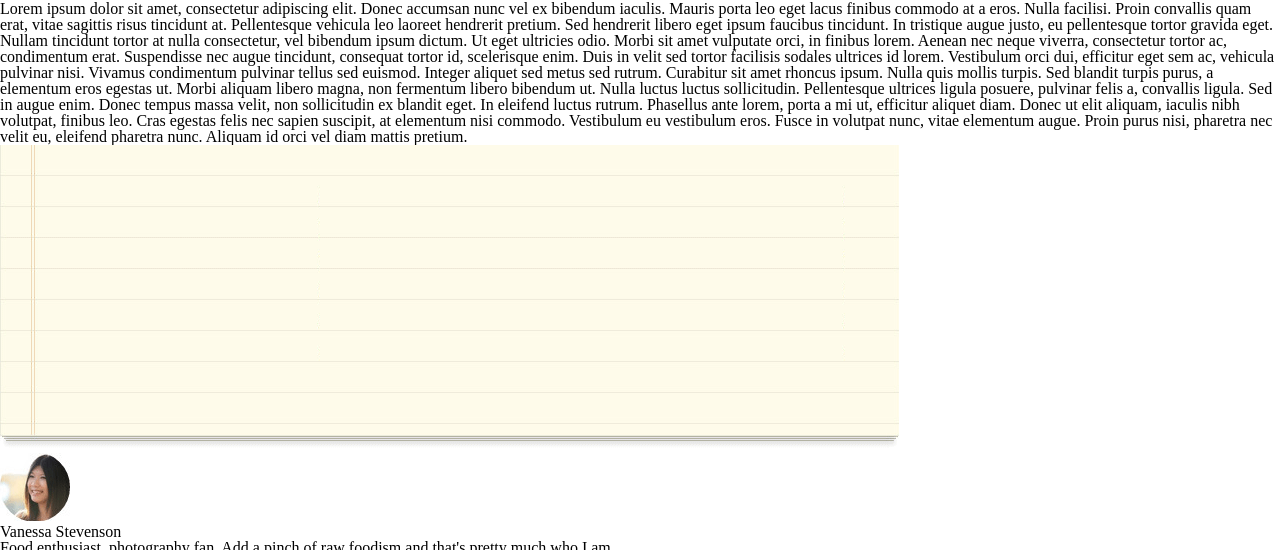
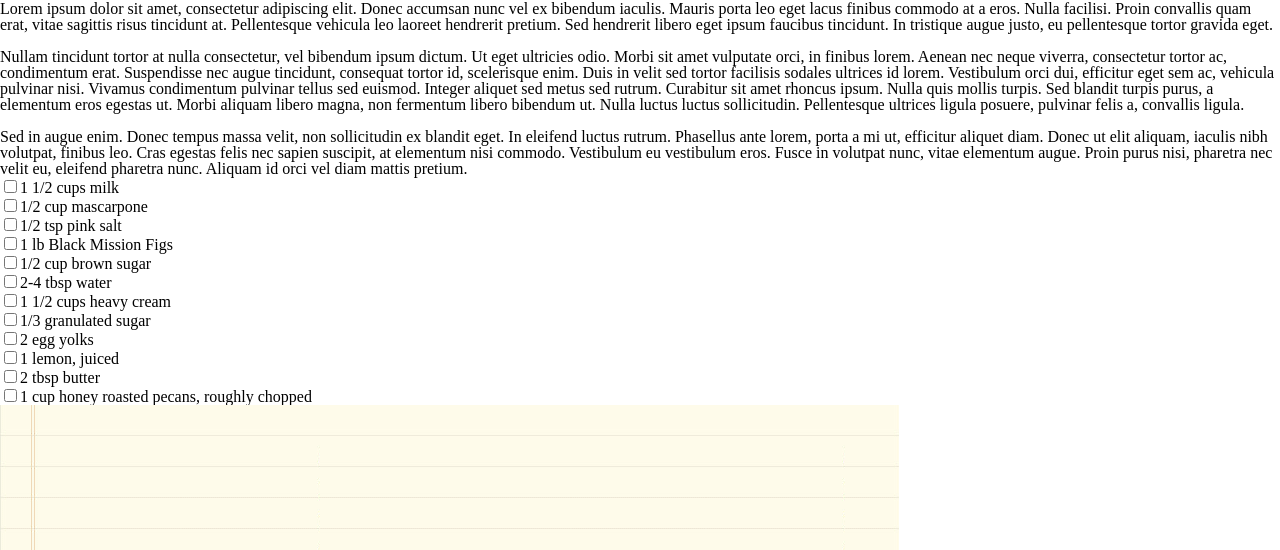
Before and after one commit to Trey64/choco-pizza, a plain HTML site: page index.html in a window 1280 px wide. Shown: the part 949-1499 px from the top of the page. Drawn offline with Linux system fonts and the light colour scheme.

Commit message:
added ingredients list

```diff
--- a/index.html
+++ b/index.html
@@ -2,7 +2,7 @@
 <html>
   <head>
     <meta charset="utf-8">
-    <title>Delicious - The Best Food Blog on the Web</title>
+    <title>Delicious - The Best Food Blog on the Web!</title>
     <link rel="stylesheet" href="reset.css">
     <link rel="stylesheet" href="style.css">
   </head>
@@ -10,7 +10,7 @@
     <header>
       <img src="img/logo.png">
       <h1>Delicious</h1>
-        <p><span>THE BEST FOOD BLOG ON THE WEB.</span></p>
+        <p><span>THE BEST FOOD BLOG ON THE WEB!</span></p>
 
       <nav>
         <ul>
@@ -33,18 +33,33 @@
           <section>
             <img src="img/choco-pizza.png">
             <article>
-              <p>Lorem ipsum dolor sit amet, consectetur adipiscing elit. Donec accumsan nunc vel ex bibendum iaculis. Mauris porta leo eget lacus finibus commodo at a eros. Nulla facilisi. Proin convallis quam erat, vitae sagittis risus tincidunt at. Pellentesque vehicula leo laoreet hendrerit pretium. Sed hendrerit libero eget ipsum faucibus tincidunt. In tristique augue justo, eu pellentesque tortor gravida eget.
+              <p>Lorem ipsum dolor sit amet, consectetur adipiscing elit. Donec accumsan nunc vel ex bibendum iaculis. Mauris porta leo eget lacus finibus commodo at a eros. Nulla facilisi. Proin convallis quam erat, vitae sagittis risus tincidunt at. Pellentesque vehicula leo laoreet hendrerit pretium. Sed hendrerit libero eget ipsum faucibus tincidunt. In tristique augue justo, eu pellentesque tortor gravida eget.<br><br>
 
-Nullam tincidunt tortor at nulla consectetur, vel bibendum ipsum dictum. Ut eget ultricies odio. Morbi sit amet vulputate orci, in finibus lorem. Aenean nec neque viverra, consectetur tortor ac, condimentum erat. Suspendisse nec augue tincidunt, consequat tortor id, scelerisque enim. Duis in velit sed tortor facilisis sodales ultrices id lorem. Vestibulum orci dui, efficitur eget sem ac, vehicula pulvinar nisi. Vivamus condimentum pulvinar tellus sed euismod. Integer aliquet sed metus sed rutrum. Curabitur sit amet rhoncus ipsum. Nulla quis mollis turpis. Sed blandit turpis purus, a elementum eros egestas ut. Morbi aliquam libero magna, non fermentum libero bibendum ut. Nulla luctus luctus sollicitudin. Pellentesque ultrices ligula posuere, pulvinar felis a, convallis ligula.
+Nullam tincidunt tortor at nulla consectetur, vel bibendum ipsum dictum. Ut eget ultricies odio. Morbi sit amet vulputate orci, in finibus lorem. Aenean nec neque viverra, consectetur tortor ac, condimentum erat. Suspendisse nec augue tincidunt, consequat tortor id, scelerisque enim. Duis in velit sed tortor facilisis sodales ultrices id lorem. Vestibulum orci dui, efficitur eget sem ac, vehicula pulvinar nisi. Vivamus condimentum pulvinar tellus sed euismod. Integer aliquet sed metus sed rutrum. Curabitur sit amet rhoncus ipsum. Nulla quis mollis turpis. Sed blandit turpis purus, a elementum eros egestas ut. Morbi aliquam libero magna, non fermentum libero bibendum ut. Nulla luctus luctus sollicitudin. Pellentesque ultrices ligula posuere, pulvinar felis a, convallis ligula.<br><br>
 
 Sed in augue enim. Donec tempus massa velit, non sollicitudin ex blandit eget. In eleifend luctus rutrum. Phasellus ante lorem, porta a mi ut, efficitur aliquet diam. Donec ut elit aliquam, iaculis nibh volutpat, finibus leo. Cras egestas felis nec sapien suscipit, at elementum nisi commodo. Vestibulum eu vestibulum eros. Fusce in volutpat nunc, vitae elementum augue. Proin purus nisi, pharetra nec velit eu, eleifend pharetra nunc. Aliquam id orci vel diam mattis pretium.</p>
             </article>
+<ul>
+  <li><input type="checkbox">1 1/2 cups milk</li>
+  <li><input type="checkbox">1/2 cup mascarpone</li>
+  <li><input type="checkbox">1/2 tsp pink salt</li>
+  <li><input type="checkbox">1 lb Black Mission Figs</li>
+  <li><input type="checkbox">1/2 cup brown sugar</li>
+  <li><input type="checkbox">2-4 tbsp water</li>
+  <li><input type="checkbox">1 1/2 cups heavy cream</li>
+  <li><input type="checkbox">1/3 granulated sugar</li>
+  <li><input type="checkbox">2 egg yolks</li>
+  <li><input type="checkbox">1 lemon, juiced</li>
+  <li><input type="checkbox">2 tbsp butter</li>
+  <li><input type="checkbox">1 cup honey roasted pecans, roughly chopped</li>
+</ul>
 <img src="img/notepad-bg.png">
           </section>
 <section>
   <img src="img/vanessa-pic.png">
   <h2>Vanessa Stevenson</h2>
-  <p>Food enthusiast, photography fan. Add a pinch of raw foodism and that's pretty much who I am.
+  <p>Food enthusiast, photography fan. Add a pinch of raw foodism and that's pretty much who I am.</p>
+  <button>SHARE RECIPE</button>
 </section>
     </main>
 
```
